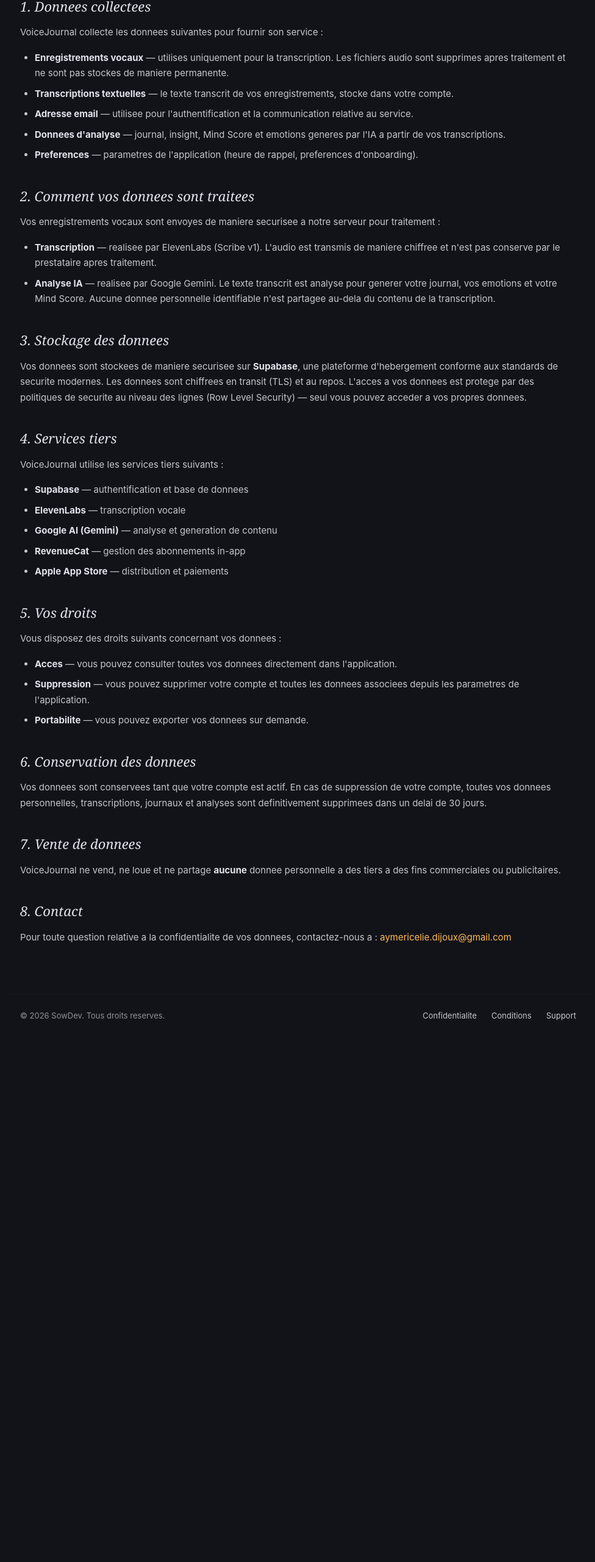
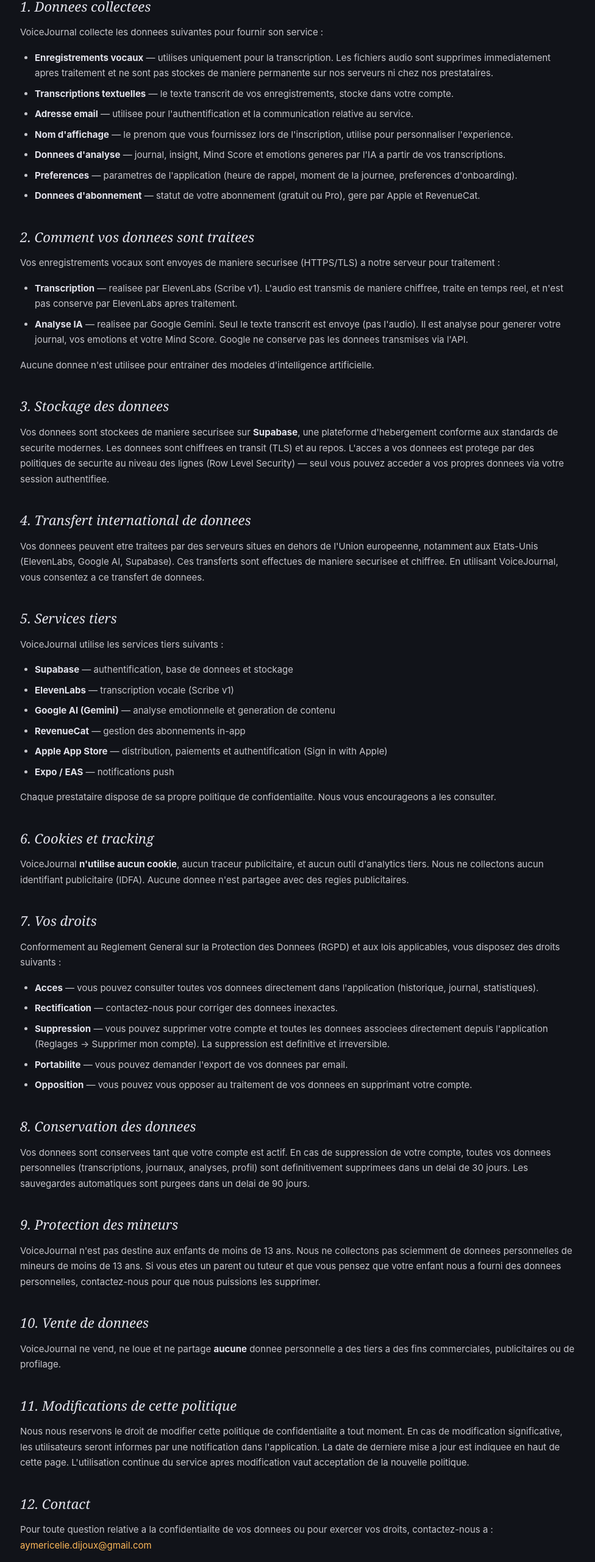
Before and after one commit to newBie974/voicejournal.app, a plain HTML site: page privacy.html in a window 1280 px wide. Shown: the part 236-2797 px from the top of the page at 61% size, without its empty margins (151-1127 px from the left). Before the commit the page ends 1935 px from the top, so only its background shows below. Drawn offline with Linux system fonts and the light colour scheme.

Commit message:
fix: improve privacy policy + terms for Apple compliance
Privacy:
- Add international data transfer section
- Add cookies/tracking section (none used)
- Add minors/children protection
- Add GDPR rights (rectification, opposition)
- Add data retention details (30/90 days)
- Add policy modification notification
- Mention account deletion feature
- Add data controller info

Terms:
- Detail subscription auto-renewal terms (Apple requirement)
- Add free trial terms (7 days, auto-activate)
- Add cancellation instructions (Settings → Subscriptions)
- Add AI content disclaimer (not medical advice)
- Add suspension/termination clause
- Add free tier description (3 entries)
- Mention account deletion

```diff
--- a/privacy.html
+++ b/privacy.html
@@ -22,54 +22,74 @@
 
   <main class="content-page">
     <h1>Politique de <span class="accent">Confidentialite</span></h1>
-    <p class="subtitle">Derniere mise a jour : 14 avril 2026</p>
+    <p class="subtitle">Derniere mise a jour : 15 avril 2026</p>
 
     <h2>1. Donnees collectees</h2>
     <p>VoiceJournal collecte les donnees suivantes pour fournir son service :</p>
     <ul>
-      <li><strong>Enregistrements vocaux</strong> — utilises uniquement pour la transcription. Les fichiers audio sont supprimes apres traitement et ne sont pas stockes de maniere permanente.</li>
+      <li><strong>Enregistrements vocaux</strong> — utilises uniquement pour la transcription. Les fichiers audio sont supprimes immediatement apres traitement et ne sont pas stockes de maniere permanente sur nos serveurs ni chez nos prestataires.</li>
       <li><strong>Transcriptions textuelles</strong> — le texte transcrit de vos enregistrements, stocke dans votre compte.</li>
       <li><strong>Adresse email</strong> — utilisee pour l'authentification et la communication relative au service.</li>
+      <li><strong>Nom d'affichage</strong> — le prenom que vous fournissez lors de l'inscription, utilise pour personnaliser l'experience.</li>
       <li><strong>Donnees d'analyse</strong> — journal, insight, Mind Score et emotions generes par l'IA a partir de vos transcriptions.</li>
-      <li><strong>Preferences</strong> — parametres de l'application (heure de rappel, preferences d'onboarding).</li>
+      <li><strong>Preferences</strong> — parametres de l'application (heure de rappel, moment de la journee, preferences d'onboarding).</li>
+      <li><strong>Donnees d'abonnement</strong> — statut de votre abonnement (gratuit ou Pro), gere par Apple et RevenueCat.</li>
     </ul>
 
     <h2>2. Comment vos donnees sont traitees</h2>
-    <p>Vos enregistrements vocaux sont envoyes de maniere securisee a notre serveur pour traitement :</p>
+    <p>Vos enregistrements vocaux sont envoyes de maniere securisee (HTTPS/TLS) a notre serveur pour traitement :</p>
     <ul>
-      <li><strong>Transcription</strong> — realisee par ElevenLabs (Scribe v1). L'audio est transmis de maniere chiffree et n'est pas conserve par le prestataire apres traitement.</li>
-      <li><strong>Analyse IA</strong> — realisee par Google Gemini. Le texte transcrit est analyse pour generer votre journal, vos emotions et votre Mind Score. Aucune donnee personnelle identifiable n'est partagee au-dela du contenu de la transcription.</li>
+      <li><strong>Transcription</strong> — realisee par ElevenLabs (Scribe v1). L'audio est transmis de maniere chiffree, traite en temps reel, et n'est pas conserve par ElevenLabs apres traitement.</li>
+      <li><strong>Analyse IA</strong> — realisee par Google Gemini. Seul le texte transcrit est envoye (pas l'audio). Il est analyse pour generer votre journal, vos emotions et votre Mind Score. Google ne conserve pas les donnees transmises via l'API.</li>
+    </ul>
+    <p>Aucune donnee n'est utilisee pour entrainer des modeles d'intelligence artificielle.</p>
+
+    <h2>3. Stockage des donnees</h2>
+    <p>Vos donnees sont stockees de maniere securisee sur <strong>Supabase</strong>, une plateforme d'hebergement conforme aux standards de securite modernes. Les donnees sont chiffrees en transit (TLS) et au repos. L'acces a vos donnees est protege par des politiques de securite au niveau des lignes (Row Level Security) — seul vous pouvez acceder a vos propres donnees via votre session authentifiee.</p>
+
+    <h2>4. Transfert international de donnees</h2>
+    <p>Vos donnees peuvent etre traitees par des serveurs situes en dehors de l'Union europeenne, notamment aux Etats-Unis (ElevenLabs, Google AI, Supabase). Ces transferts sont effectues de maniere securisee et chiffree. En utilisant VoiceJournal, vous consentez a ce transfert de donnees.</p>
+
+    <h2>5. Services tiers</h2>
+    <p>VoiceJournal utilise les services tiers suivants :</p>
+    <ul>
+      <li><strong>Supabase</strong> — authentification, base de donnees et stockage</li>
+      <li><strong>ElevenLabs</strong> — transcription vocale (Scribe v1)</li>
+      <li><strong>Google AI (Gemini)</strong> — analyse emotionnelle et generation de contenu</li>
+      <li><strong>RevenueCat</strong> — gestion des abonnements in-app</li>
+      <li><strong>Apple App Store</strong> — distribution, paiements et authentification (Sign in with Apple)</li>
+      <li><strong>Expo / EAS</strong> — notifications push</li>
+    </ul>
+    <p>Chaque prestataire dispose de sa propre politique de confidentialite. Nous vous encourageons a les consulter.</p>
+
+    <h2>6. Cookies et tracking</h2>
+    <p>VoiceJournal <strong>n'utilise aucun cookie</strong>, aucun traceur publicitaire, et aucun outil d'analytics tiers. Nous ne collectons aucun identifiant publicitaire (IDFA). Aucune donnee n'est partagee avec des regies publicitaires.</p>
+
+    <h2>7. Vos droits</h2>
+    <p>Conformement au Reglement General sur la Protection des Donnees (RGPD) et aux lois applicables, vous disposez des droits suivants :</p>
+    <ul>
+      <li><strong>Acces</strong> — vous pouvez consulter toutes vos donnees directement dans l'application (historique, journal, statistiques).</li>
+      <li><strong>Rectification</strong> — contactez-nous pour corriger des donnees inexactes.</li>
+      <li><strong>Suppression</strong> — vous pouvez supprimer votre compte et toutes les donnees associees directement depuis l'application (Reglages → Supprimer mon compte). La suppression est definitive et irreversible.</li>
+      <li><strong>Portabilite</strong> — vous pouvez demander l'export de vos donnees par email.</li>
+      <li><strong>Opposition</strong> — vous pouvez vous opposer au traitement de vos donnees en supprimant votre compte.</li>
     </ul>
 
-    <h2>3. Stockage des donnees</h2>
-    <p>Vos donnees sont stockees de maniere securisee sur <strong>Supabase</strong>, une plateforme d'hebergement conforme aux standards de securite modernes. Les donnees sont chiffrees en transit (TLS) et au repos. L'acces a vos donnees est protege par des politiques de securite au niveau des lignes (Row Level Security) — seul vous pouvez acceder a vos propres donnees.</p>
+    <h2>8. Conservation des donnees</h2>
+    <p>Vos donnees sont conservees tant que votre compte est actif. En cas de suppression de votre compte, toutes vos donnees personnelles (transcriptions, journaux, analyses, profil) sont definitivement supprimees dans un delai de 30 jours. Les sauvegardes automatiques sont purgees dans un delai de 90 jours.</p>
 
-    <h2>4. Services tiers</h2>
-    <p>VoiceJournal utilise les services tiers suivants :</p>
-    <ul>
-      <li><strong>Supabase</strong> — authentification et base de donnees</li>
-      <li><strong>ElevenLabs</strong> — transcription vocale</li>
-      <li><strong>Google AI (Gemini)</strong> — analyse et generation de contenu</li>
-      <li><strong>RevenueCat</strong> — gestion des abonnements in-app</li>
-      <li><strong>Apple App Store</strong> — distribution et paiements</li>
-    </ul>
+    <h2>9. Protection des mineurs</h2>
+    <p>VoiceJournal n'est pas destine aux enfants de moins de 13 ans. Nous ne collectons pas sciemment de donnees personnelles de mineurs de moins de 13 ans. Si vous etes un parent ou tuteur et que vous pensez que votre enfant nous a fourni des donnees personnelles, contactez-nous pour que nous puissions les supprimer.</p>
 
-    <h2>5. Vos droits</h2>
-    <p>Vous disposez des droits suivants concernant vos donnees :</p>
-    <ul>
-      <li><strong>Acces</strong> — vous pouvez consulter toutes vos donnees directement dans l'application.</li>
-      <li><strong>Suppression</strong> — vous pouvez supprimer votre compte et toutes les donnees associees depuis les parametres de l'application.</li>
-      <li><strong>Portabilite</strong> — vous pouvez exporter vos donnees sur demande.</li>
-    </ul>
+    <h2>10. Vente de donnees</h2>
+    <p>VoiceJournal ne vend, ne loue et ne partage <strong>aucune</strong> donnee personnelle a des tiers a des fins commerciales, publicitaires ou de profilage.</p>
 
-    <h2>6. Conservation des donnees</h2>
-    <p>Vos donnees sont conservees tant que votre compte est actif. En cas de suppression de votre compte, toutes vos donnees personnelles, transcriptions, journaux et analyses sont definitivement supprimees dans un delai de 30 jours.</p>
+    <h2>11. Modifications de cette politique</h2>
+    <p>Nous nous reservons le droit de modifier cette politique de confidentialite a tout moment. En cas de modification significative, les utilisateurs seront informes par une notification dans l'application. La date de derniere mise a jour est indiquee en haut de cette page. L'utilisation continue du service apres modification vaut acceptation de la nouvelle politique.</p>
 
-    <h2>7. Vente de donnees</h2>
-    <p>VoiceJournal ne vend, ne loue et ne partage <strong>aucune</strong> donnee personnelle a des tiers a des fins commerciales ou publicitaires.</p>
-
-    <h2>8. Contact</h2>
-    <p>Pour toute question relative a la confidentialite de vos donnees, contactez-nous a : <a href="mailto:aymericelie.dijoux@gmail.com">aymericelie.dijoux@gmail.com</a></p>
+    <h2>12. Contact</h2>
+    <p>Pour toute question relative a la confidentialite de vos donnees ou pour exercer vos droits, contactez-nous a : <a href="mailto:aymericelie.dijoux@gmail.com">aymericelie.dijoux@gmail.com</a></p>
+    <p>Responsable du traitement : SowDev</p>
   </main>
 
   <footer class="footer">
```
Also changed, not shown: terms.html (+30 -17 lines).
